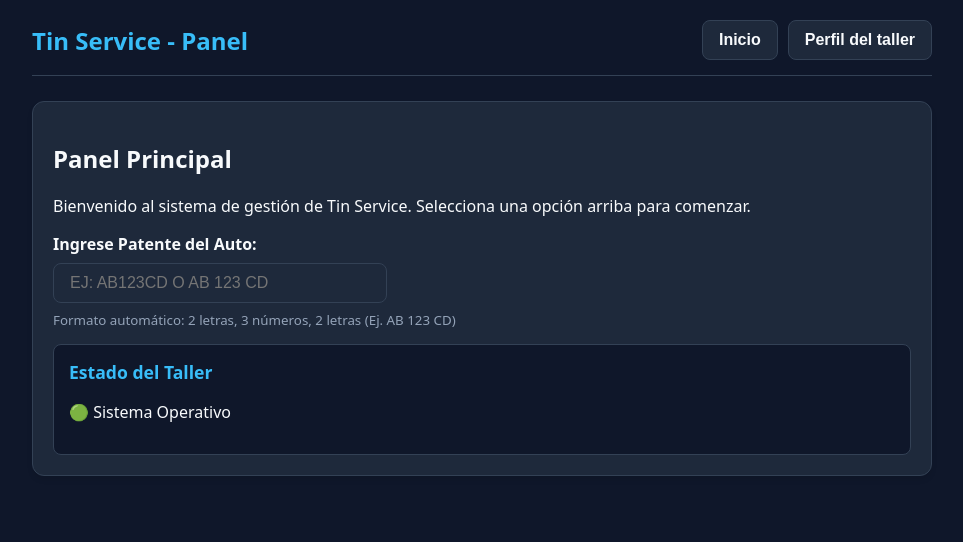
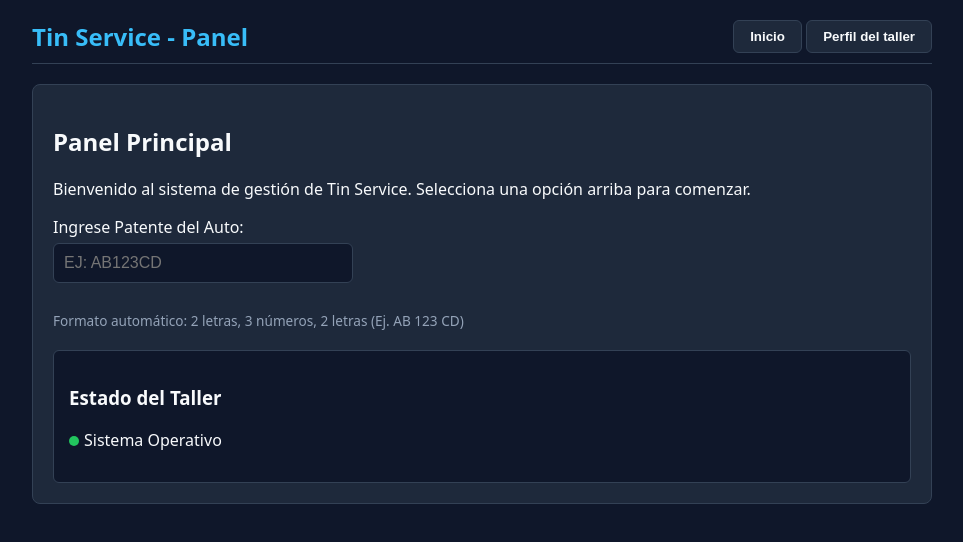
Before and after one commit to tinservice2/tinservice, a plain HTML site: page index.html in a window 1280 px wide. Shown: the whole page, without its empty margins (158-1121 px from the left). Drawn offline with Linux system fonts and the light colour scheme.

Commit message:
Update index.html

```diff
--- a/index.html
+++ b/index.html
@@ -28,74 +28,57 @@
             display: flex;
             justify-content: space-between;
             align-items: center;
+            margin-bottom: 20px;
             border-bottom: 1px solid var(--border);
-            padding-bottom: 15px;
-            margin-bottom: 25px;
+            padding-bottom: 10px;
         }
         h1 {
-            margin: 0;
             font-size: 1.5rem;
             color: var(--accent);
+            margin: 0;
         }
-        .nav-buttons {
-            display: flex;
-            gap: 10px;
-        }
-        button, input {
+        .nav-btn {
             background-color: var(--card-bg);
             color: var(--text-color);
             border: 1px solid var(--border);
-            padding: 10px 16px;
-            border-radius: 8px;
-            font-size: 1rem;
-        }
-        button {
+            padding: 8px 16px;
+            border-radius: 6px;
             cursor: pointer;
             font-weight: 600;
-            transition: all 0.2s;
         }
-        button:hover {
+        .nav-btn:hover {
             background-color: var(--border);
-            border-color: var(--accent);
         }
-        .section {
-            display: none;
+        .card {
             background-color: var(--card-bg);
             border: 1px solid var(--border);
+            border-radius: 8px;
             padding: 20px;
-            border-radius: 12px;
-            box-shadow: 0 4px 6px -1px rgba(0, 0, 0, 0.1);
+            margin-bottom: 20px;
         }
-        .active {
-            display: block;
-        }
-        .card-grid {
-            display: grid;
-            grid-template-columns: repeat(auto-fit, minmax(250px, 1fr));
-            gap: 15px;
-            margin-top: 15px;
-        }
-        .info-card {
+        input {
             background-color: var(--bg-color);
             border: 1px solid var(--border);
-            padding: 15px;
-            border-radius: 8px;
-        }
-        .info-card h3 {
-            margin-top: 0;
-            color: var(--accent);
-            font-size: 1.1rem;
-        }
-        .form-group {
-            margin-top: 15px;
-            display: flex;
-            flex-direction: column;
-            gap: 8px;
-        }
-        input[type="text"] {
+            color: var(--text-color);
+            padding: 10px;
+            border-radius: 6px;
             width: 100%;
             max-width: 300px;
-            text-transform: uppercase;
+            font-size: 1rem;
+            margin-top: 5px;
+            margin-bottom: 15px;
+            box-sizing: border-box;
+        }
+        .status-dot {
+            height: 10px;
+            width: 10px;
+            background-color: #22c55e;
+            border-radius: 50%;
+            display: inline-block;
+            margin-right: 5px;
+        }
+        .hidden {
+            display: none;
         }
     </style>
 </head>
@@ -104,44 +87,41 @@
     <div class="container">
         <header>
             <h1>Tin Service - Panel</h1>
-            <div class="nav-buttons">
-                <button onclick="mostrarSeccion('inicio')">Inicio</button>
-                <button onclick="verificarPerfil()">Perfil del taller</button>
+            <div>
+                <button class="nav-btn" onclick="mostrarSeccion('inicio')">Inicio</button>
+                <button class="nav-btn" onclick="pedirPin()">Perfil del taller</button>
             </div>
         </header>
 
         <!-- SECCIÓN INICIO -->
-        <div id="seccion-inicio" class="section active">
+        <div id="seccion-inicio" class="card">
             <h2>Panel Principal</h2>
             <p>Bienvenido al sistema de gestión de Tin Service. Selecciona una opción arriba para comenzar.</p>
 
-            <div class="form-group">
-                <label for="patenteInput"><strong>Ingrese Patente del Auto:</strong></label>
-                <input type="text" id="patenteInput" placeholder="Ej: AB123CD o ab 123 cd" oninput="formatearPatente(this)">
-                <small style="color: var(--text-muted);">Formato automático: 2 letras, 3 números, 2 letras (Ej. AB 123 CD)</small>
-            </div>
+            <label for="patente">Ingrese Patente del Auto:</label><br>
+            <input type="text" id="patente" placeholder="EJ: AB123CD" oninput="formatearPatente(this)">
+            <p style="font-size: 0.85rem; color: var(--text-muted);">Formato automático: 2 letras, 3 números, 2 letras (Ej. AB 123 CD)</p>
 
-            <div class="card-grid">
-                <div class="info-card">
-                    <h3>Estado del Taller</h3>
-                    <p>🟢 Sistema Operativo</p>
-                </div>
+            <div style="background-color: var(--bg-color); padding: 15px; border-radius: 6px; border: 1px solid var(--border); margin-top: 20px;">
+                <h3>Estado del Taller</h3>
+                <p><span class="status-dot"></span>Sistema Operativo</p>
             </div>
         </div>
 
-        <!-- SECCIÓN PERFIL DEL TALLER (PROTEGIDA) -->
-        <div id="seccion-perfil" class="section">
+        <!-- SECCIÓN PERFIL DEL TALLER -->
+        <div id="seccion-perfil" class="card hidden">
             <h2>Perfil del Taller / Configuración</h2>
-            <p>Información privada y configuración interna de Tin Service.</p>
-            <div class="card-grid">
-                <div class="info-card">
+            <p style="color: var(--text-muted);">Información privada y configuración interna de Tin Service.</p>
+
+            <div style="display: grid; grid-template-columns: 1fr 1fr; gap: 20px; margin-top: 20px;">
+                <div style="background-color: var(--bg-color); padding: 15px; border-radius: 6px; border: 1px solid var(--border);">
                     <h3>Datos Fiscales y Contacto</h3>
                     <p><strong>Taller:</strong> Tin Service</p>
-                    <p><strong>Detalle del trabajo / Servicio / Programación:</strong> Activo</p>
+                    <p><strong>Detalle del trabajo:</strong> Activo</p>
                 </div>
-                <div class="info-card">
+                <div style="background-color: var(--bg-color); padding: 15px; border-radius: 6px; border: 1px solid var(--border);">
                     <h3>Seguridad</h3>
-                    <p>🔒 Acceso protegido por PIN exclusivo.</p>
+                    <p>🔒 Acceso protegido por PIN exclusivo desbloqueado correctamente.</p>
                 </div>
             </div>
         </div>
@@ -149,40 +129,34 @@
 
     <script>
         function mostrarSeccion(seccion) {
-            document.getElementById('seccion-inicio').classList.remove('active');
-            document.getElementById('seccion-perfil').classList.remove('active');
+            document.getElementById('seccion-inicio').classList.add('hidden');
+            document.getElementById('seccion-perfil').classList.add('hidden');
 
             if (seccion === 'inicio') {
-                document.getElementById('seccion-inicio').classList.add('active');
+                document.getElementById('seccion-inicio').classList.remove('hidden');
             } else if (seccion === 'perfil') {
-                document.getElementById('seccion-perfil').classList.add('active');
+                document.getElementById('seccion-perfil').classList.remove('hidden');
             }
         }
 
-        function verificarPerfil() {
-            let intento = prompt("Ingrese el PIN de acceso para ver el Perfil del Taller:");
-            if (intento === "111274") {
+        function pedirPin() {
+            let pinIngresado = prompt("Por favor, ingrese el PIN de seguridad:");
+            if (pinIngresado === "111274") {
                 mostrarSeccion('perfil');
-            } else if (intento !== null) {
+            } else if (pinIngresado !== null) {
                 alert("PIN incorrecto. Acceso denegado.");
             }
         }
 
         function formatearPatente(input) {
-            let v = input.value.replace(/[^a-zA-Z0-9]/g, "").toUpperCase();
-            let resultado = "";
+            let v = input.value.replace(/[^a-zA-Z0-9]/g, '').toUpperCase();
+            let formato = "";
 
-            if (v.length > 0) {
-                resultado += v.substring(0, 2);
-            }
-            if (v.length > 2) {
-                resultado += " " + v.substring(2, 5);
-            }
-            if (v.length > 5) {
-                resultado += " " + v.substring(5, 7);
-            }
+            if (v.length > 0) formato += v.substring(0, 2);
+            if (v.length > 2) formato += " " + v.substring(2, 5);
+            if (v.length > 5) formato += " " + v.substring(5, 7);
 
-            input.value = resultado;
+            input.value = formato.trim();
         }
     </script>
 </body>
```
